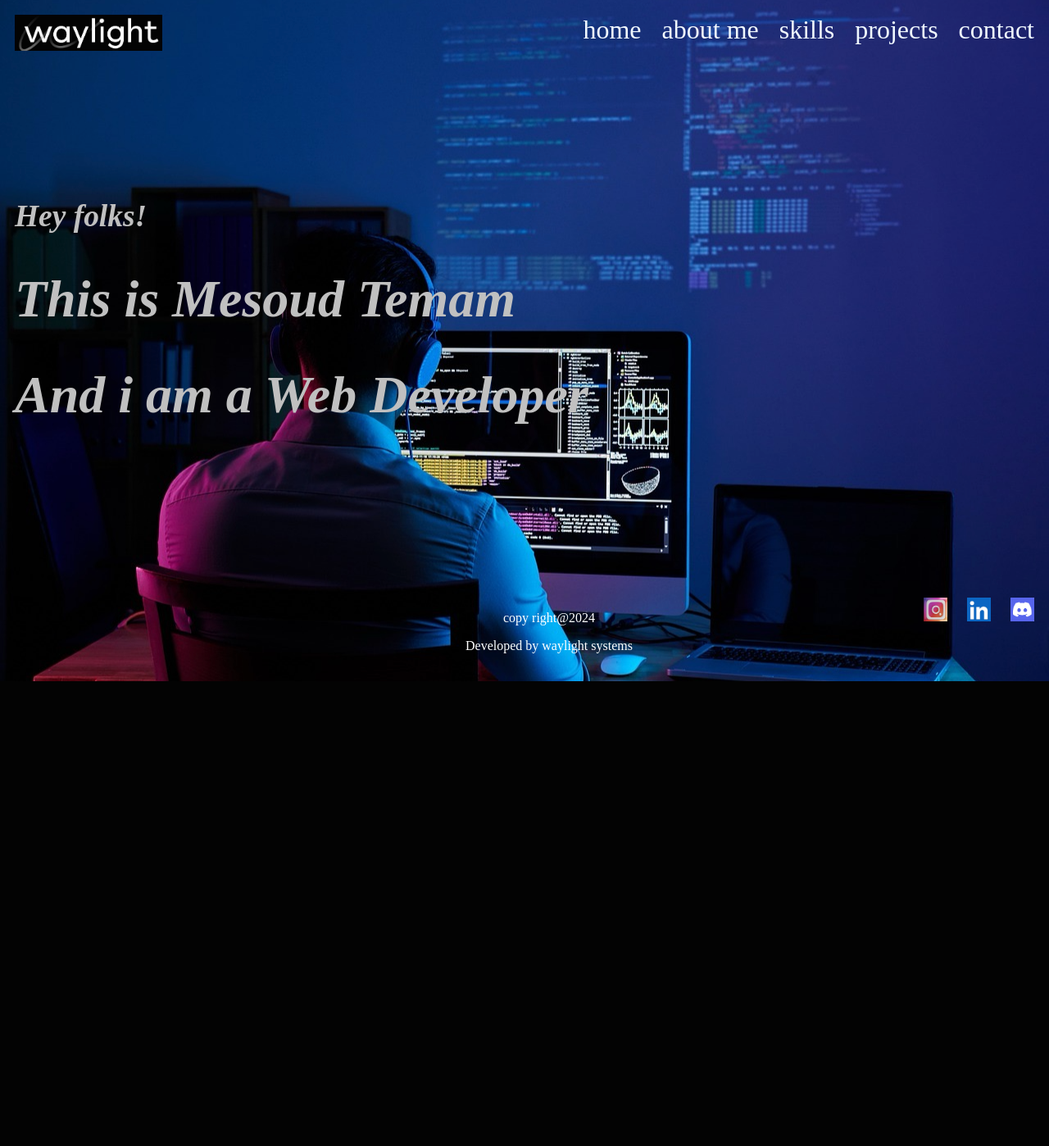
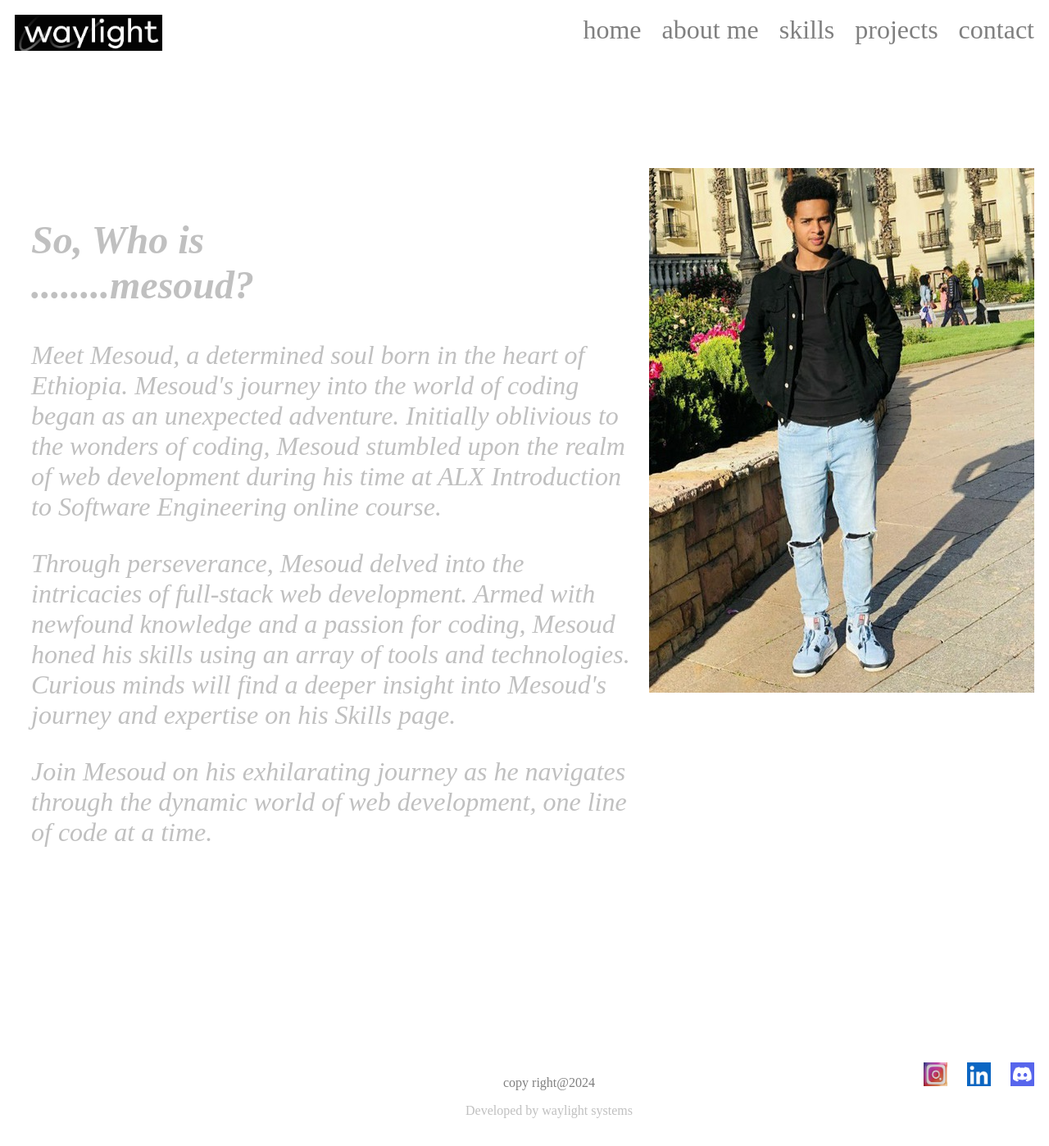
Before and after one commit to mesoud5/alx_capstone_project, a Python web app: template capstone_project/templates/about.html in a window 1280 px wide. Shown: the whole page at 82% size. Before the commit the page ends 831 px from the top, so only its background shows below. Run offline with Jinja, Linux system fonts and the light colour scheme; the template is opened without the code that fills it, so the values that code supplies are empty.

Commit message:
about me page

```diff
--- a/capstone_project/statics/css/about.css
+++ b/capstone_project/statics/css/about.css
@@ -1,10 +1,11 @@
 body {
-    background-image: url('../images/Image\ 1.png');
+    background-color: white;
     background-size: cover;
     background-repeat: no-repeat;
     background-position: center;
-    color: #fff;
+    color: silver;
     padding: 10px;
+
 }
 header {
     display: flex;
@@ -20,13 +21,13 @@ header {
 }
 #upper-nav a {
     margin-left: 25px;
-    color: aliceblue;
+    color: gray;
     text-decoration: none;
     transition: transform 0.3s;
 }
 #upper-nav a:hover {
     transform: scale(1.2);
-    color: palevioletred;
+    color: black;
 }
 main {
     font-style: italic;
@@ -62,6 +63,7 @@ footer {
 
 #copy-right {
     margin-bottom: auto; /* Pushes the second paragraph to the bottom */
+    color: gray;
 }
 #insta {
     width: 29px;
@@ -75,3 +77,23 @@ footer {
     width: 29px;
     height: 29px;
 }
+
+/* style for the main page*/
+#main {
+    display: flex;
+    width: 100%;
+}
+
+#content {
+    flex: 1;
+    padding: 20px;
+
+    color: silver;
+}
+
+
+
+#image {
+    max-width: 100%;
+    height: auto;
+}
--- a/capstone_project/templates/about.html
+++ b/capstone_project/templates/about.html
@@ -1,10 +1,12 @@
 <!DOCTYPE html>
 <html lang="en">
+
 <head>
-    <title>Home</title>
+    <title>About</title>
     <meta charset="utf-8">
-    <link rel="stylesheet" href="../statics/css/home.css">
+    <link rel="stylesheet" href="../statics/css/about.css">
 </head>
+
 <body>
     <header>
         <div>
@@ -22,11 +24,29 @@
             </nav>
         </div>
     </header>
-<main id="main ">
-    <h3>Hey folks! </h3>
-    <h1>This is Mesoud Temam</h1>
-    <h1>And i am a Web Developer</h1>
+
+    <main id="main">
+            <article id="content">
+                <h1>So, Who is <br> ........mesoud?</h1>
+                <p>Meet Mesoud, a determined soul born in the heart of Ethiopia. Mesoud's journey into the world of
+                    coding began
+                    as an unexpected adventure. Initially oblivious to the wonders of coding, Mesoud stumbled upon the realm
+                    of
+                    web development during his time at ALX Introduction to Software Engineering online course.</p>
+                <p>Through perseverance, Mesoud delved into the intricacies of full-stack web
+                    development. Armed
+                    with newfound knowledge and a passion for coding, Mesoud honed his skills using an array of tools and
+                    technologies. Curious minds will find a deeper insight into Mesoud's journey and expertise on his Skills
+                    page.</p>
+                <p>Join Mesoud on his exhilarating journey as he navigates through the dynamic world of web
+                    development, one
+                    line of code at a time.</p>
+            </article>
+            <aside id="mesoud">
+                <img src="../statics/images/mesoud.png">
+            </aside>
     </main>
+
     <footer>
 
         <div id="foot">
@@ -49,4 +69,5 @@
     </footer>
     <script src="/capstone_project/statics/js/home.js"></script>
 </body>
+
 </html>
```
Also changed, not shown: capstone_project/statics/images/IMG_3598.png (added), capstone_project/statics/images/mesoud.png (added), capstone_project/statics/images/sheraton.jpeg (added). Lines whose indentation alone changed are shown as unchanged.
